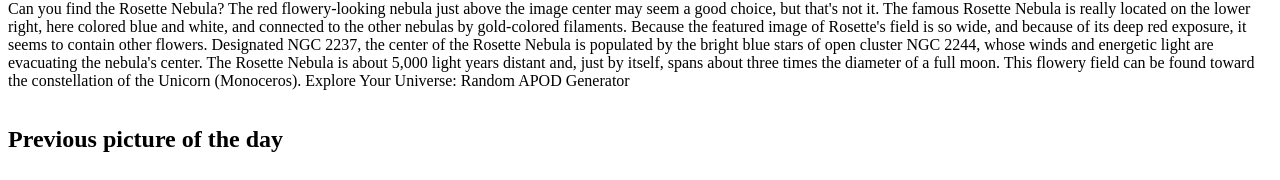
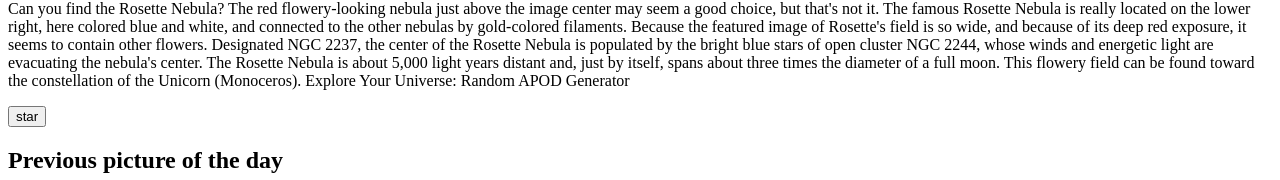
Before and after one commit to starsang45/the-big-picture, a React (Vite) app: page /Tbp in a window 1280 px wide. Shown: the part 351-531 px from the top of the page. Built offline with nearby package versions, Linux system fonts and the light colour scheme.

Commit message:
most is working 11:46

```diff
--- a/src/App.jsx
+++ b/src/App.jsx
@@ -5,6 +5,8 @@ import {createRoot} from 'react-dom/client'
 import Home from '/src/Components/home'; //importing from home page
 import Tbp from '/src/Components/Tbp'
 import {Favorites} from '/src/Components/Favorites'
+import { useState } from 'react';
+
 
 
 
@@ -12,14 +14,19 @@ import {Favorites} from '/src/Components/Favorites'
 
 const App = () => {
 
+const [favorites, setFavorites]=useState([])
 
+const getStar =(arg)=>{
+setFavorites([...favorites, arg])
+}
+console.log(favorites)
 
   return (
     <BrowserRouter> {/* allows us to traverse the different pages while still staying in our app without having to make calls to the backend */}
       <Routes> {/* this defines the different pages we are going to be visiting without interrupting the code around it */}
         <Route path='/' element={<Home/>} /> {/* signin page nav */}
-        <Route path='/Tbp' element={<Tbp />} /> signup page nav
-        <Route path='/Favorites' element={<Favorites  />} /> home page nav
+        <Route path='/Tbp' element={<Tbp getStar={getStar} />} /> signup page nav
+        <Route path='/Favorites' element={<Favorites favortites={favorites} />} /> home page nav
       </Routes>
     </BrowserRouter>
     // <div>'hello word</div>
--- a/src/Components/PictureNTitle.jsx
+++ b/src/Components/PictureNTitle.jsx
@@ -1,5 +1,10 @@
-export const PictureNTitle = ({picOfDay}) => {
+export const PictureNTitle = ({picOfDay, getStar}) => {
 
+
+// const handleClick =()=>{
+//   getStar(picOfDay)
+
+// }
 //fetch req for image of the day
   //fetch req to a list imge multiple  image image of the day to map
   return (
@@ -9,7 +14,7 @@ export const PictureNTitle = ({picOfDay}) => {
       <div>
         <h2>{picOfDay.title}</h2>
         <p>{picOfDay.explanation}</p>
-        <img />
+        <button onClick={()=>{getStar(picOfDay)}}>star</button>
       </div>
     </div>
   );
--- a/src/Components/Tbp.jsx
+++ b/src/Components/Tbp.jsx
@@ -5,8 +5,11 @@ import { PreviousPic } from './PreviousPic';
 import {Favorites} from './Favorites'
 
 
-const TBP = () => {
+const TBP = ({getStar}) => {
+
+
   const [picOfDay, setPicOfDay] = useState({
+
     date: '2025-06-17',
     explanation:
       "Can you find the Rosette Nebula? The red flowery-looking nebula just above the image center may seem a good choice, but that's not it.  The famous Rosette Nebula is really located on the lower right, here colored blue and white, and connected to the other nebulas by gold-colored filaments.  Because the featured image of Rosette's field is so wide, and because of its deep red exposure, it seems to contain other flowers.  Designated NGC 2237, the center of the Rosette Nebula is populated by the bright blue stars of open cluster NGC 2244, whose winds and energetic light are evacuating the nebula's center.  The Rosette Nebula is about 5,000 light years distant and, just by itself, spans about three times the diameter of a full moon. This flowery field can be found toward the constellation of the Unicorn  (Monoceros).   Explore Your Universe: Random APOD Generator",
@@ -41,7 +44,7 @@ const TBP = () => {
   return (
     <div>
       <NavBar />
-      <PictureNTitle picOfDay={picOfDay} />
+      <PictureNTitle picOfDay={picOfDay} getStar={getStar} />
       <PreviousPic prePic={prePic} />
       {/* <Favorites favPic={favPic} /> */}
     </div>
--- a/src/Components/favorites.jsx
+++ b/src/Components/favorites.jsx
@@ -1,8 +1,8 @@
 import { NavBar } from './NavBar';
 import { FavCard } from './FavCard';
 
-export const Favorites = ({ favPic}) => {
-  console.log('test3', favPic);
+export const Favorites = ({favorites}) => {
+console.log(favorites)
 
 
   return (
@@ -11,7 +11,7 @@ export const Favorites = ({ favPic}) => {
       <div>
         <h2>Favorites Page</h2>
 
-        {/* {favPic.map((el, index) => {
+        {/* {favorites.map((el, index) => {
           console.log('test2', el);
           return (
             <FavCard
```
